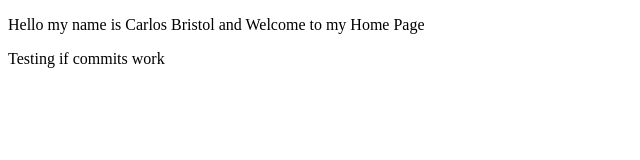
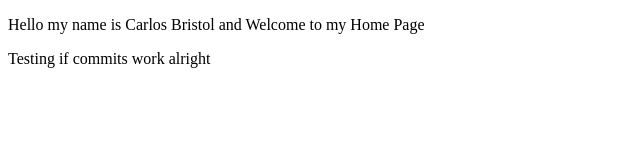
Before and after one commit to CarlosBristol/Web_Assignment_1, a plain HTML site: page Index.html in a window 1280 px wide. Shown: the full height of the page, 0-640 px from the left. Drawn offline with Linux system fonts and the light colour scheme.

Commit message:
Testing commit works

```diff
--- a/Index.html
+++ b/Index.html
@@ -5,6 +5,6 @@
 
 <body>
     <p>Hello my name is Carlos Bristol and Welcome to my Home Page</p>
-    <p>Testing if commits work</p>
+    <p>Testing if commits work alright</p>
 </body>
 </html>
```
